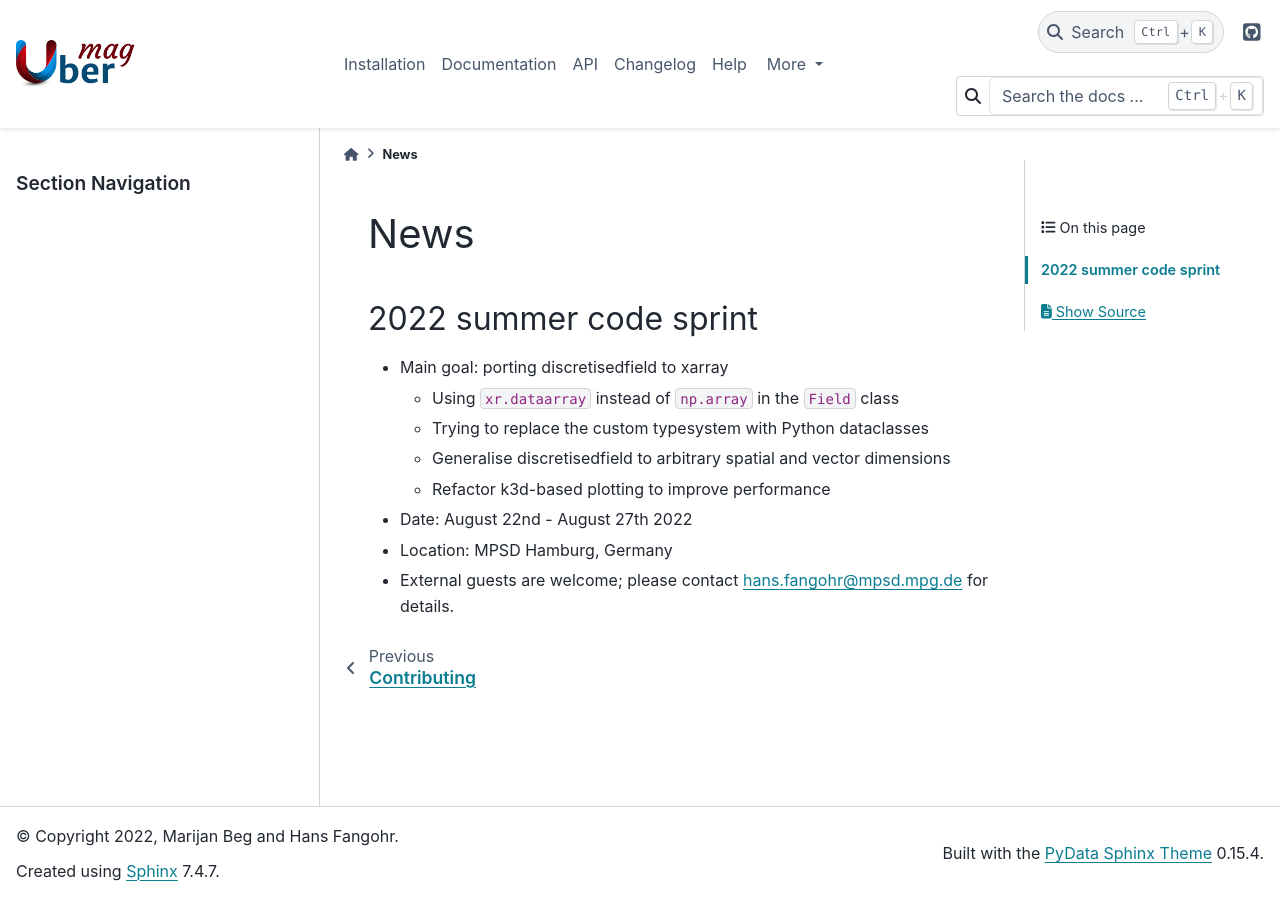
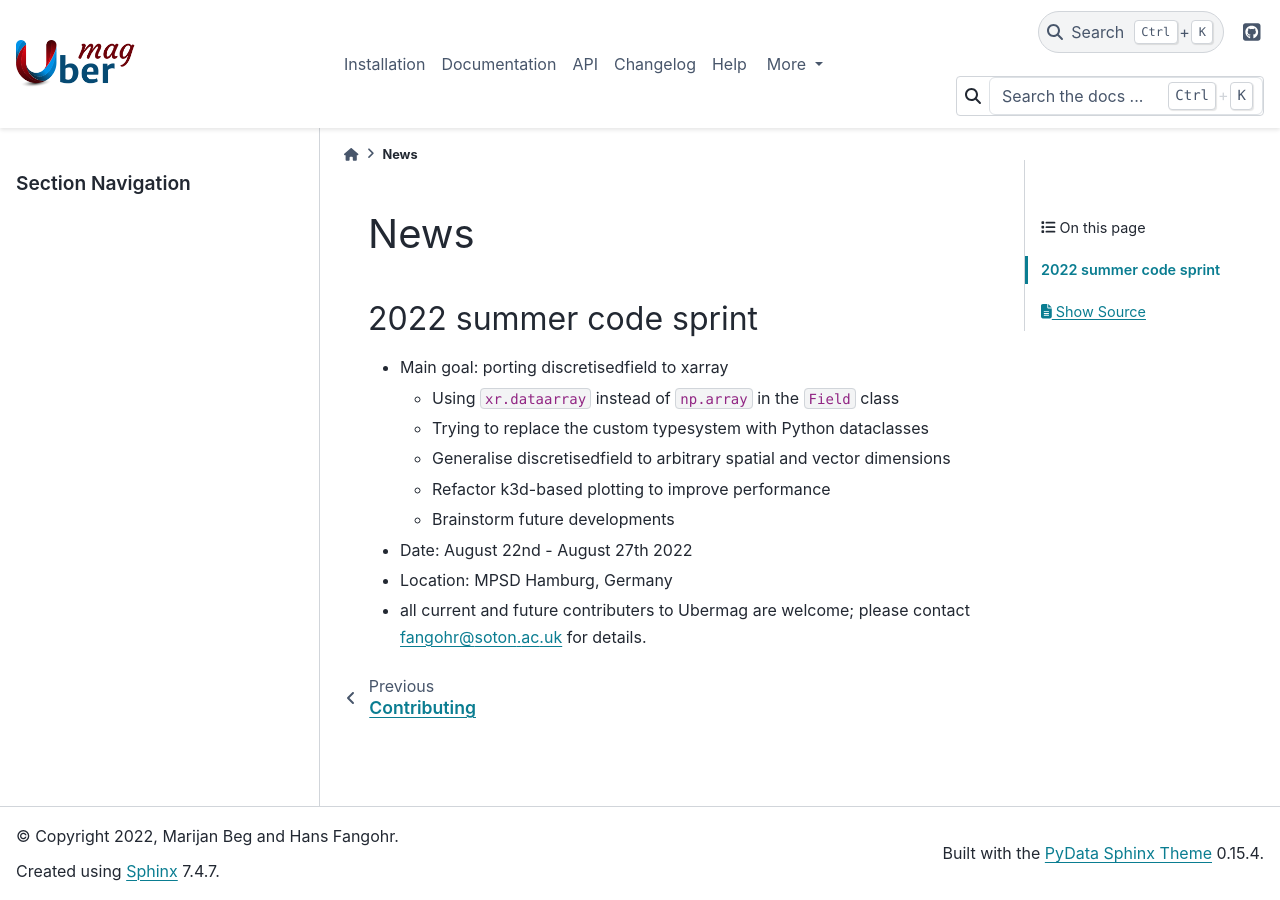
Before and after one commit to ubermag/ubermag.github.io, a Sphinx documentation site: the page built from source/news.rst, in a window 1280 px wide. Built offline with Sphinx 7.4.7 and the PyData theme 0.15.4, drawn with Linux system fonts in a browser that asks for light colours; pages that are not in the unit, such as notebooks, are missing from menus.

Commit message:
Minor changes

```diff
--- a/source/news.rst
+++ b/source/news.rst
@@ -12,7 +12,8 @@ News
   - Trying to replace the custom typesystem with Python dataclasses
   - Generalise discretisedfield to arbitrary spatial and vector dimensions
   - Refactor k3d-based plotting to improve performance
+  - Brainstorm future developments
 
 - Date: August 22nd - August 27th 2022
 - Location: MPSD Hamburg, Germany
-- External guests are welcome; please contact hans.fangohr@mpsd.mpg.de for details.
+- all current and future contributers to Ubermag are welcome; please contact fangohr@soton.ac.uk for details.
```
